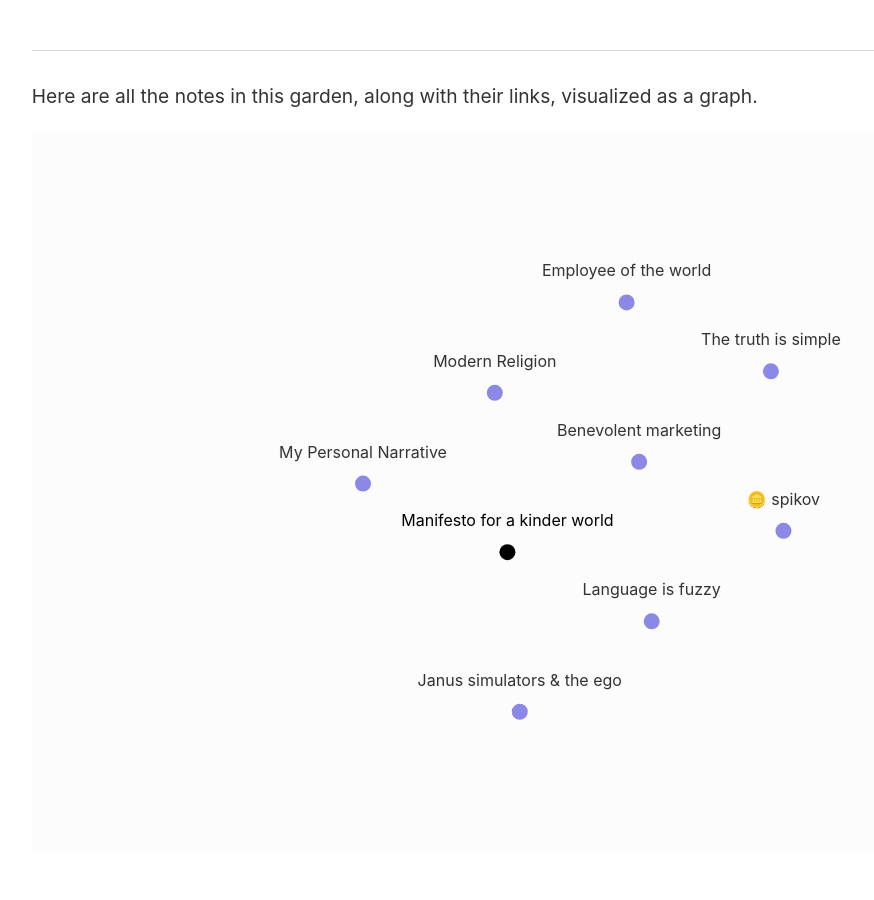
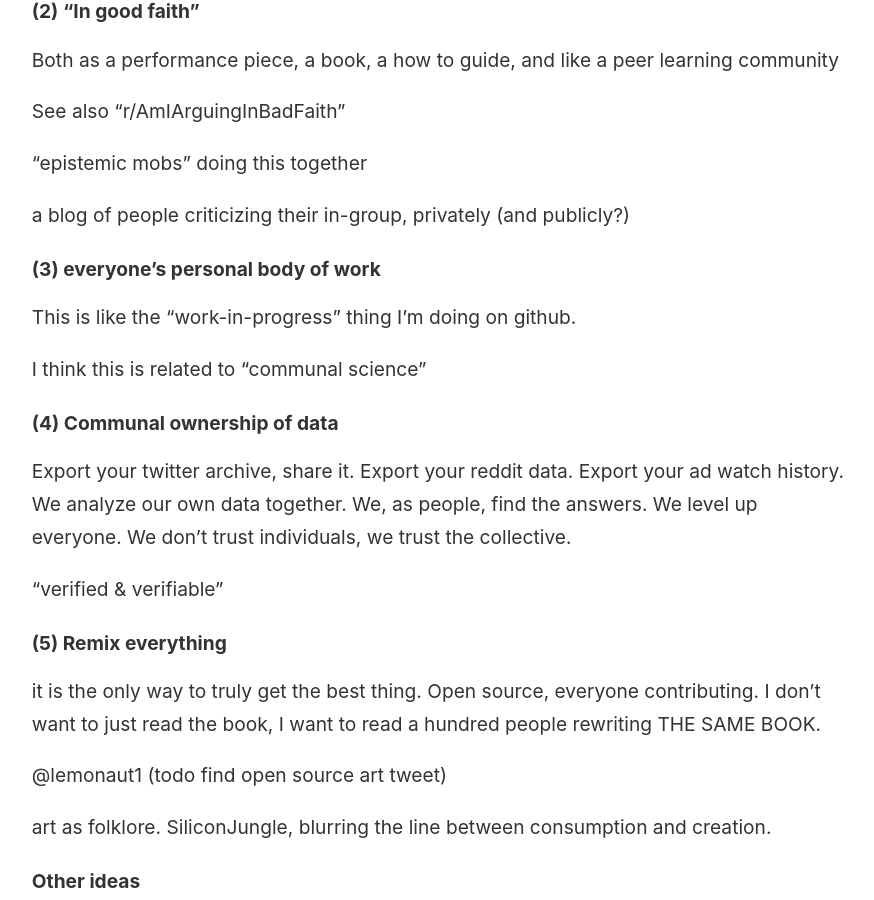
Before and after one commit to DefenderOfBasic/works-in-progress, a Jekyll site: the page built from notebook/_notes/Manifesto for a Kinder World.md, in a window 1280 px wide and 900 px high, scrolled down 1101 px. Shown: the whole window, without its empty margins (45-919 px from the left). Built offline with Jekyll 4.4.1, drawn with Linux system fonts in a browser that asks for light colours; some of the changed text lies outside the part shown.

Commit message:
vault backup: 2024-08-05 11:20:51

```diff
--- a/notebook/_notes/Manifesto for a Kinder World.md
+++ b/notebook/_notes/Manifesto for a Kinder World.md
@@ -5,6 +5,18 @@
 
 - the first peace treaty in history was between two countries that didn't speak each other's languages. Both kings declared to their people victory. it was great!
 	- we no longer have this option, of peace through ignorance
+
+- when someone writes or makes a thing I was working on/wish I had done, i don't envy them, I thank them, and I build on it! we are coworkers!
+	- if they aren't making something that I can contribute to, then they haven't stolen my idea. my ideas cannot be stolen
+
+### The narrative
+
+Here's what happened in 2025.
+
+Someone publishes "my vision for utopia". People in tpot love it, amplify it. It reaches wider circles, people dunk on it, say this is awful.
+
+They respond with _their utopia_. Oh shit, now you have each tribe kind of looking at a document of what _their_ world looks like, when everything is solved. Project 2025, but written as to what it will look like, NOT what it's fighting against.
+
 
 
 ### Projects
@@ -27,3 +39,25 @@ a blog of people criticizing their in-group, privately (and publicly?)
 This is like the "work-in-progress" thing I'm doing on github.
 
 I think this is related to "communal science"
+
+#### (4) Communal ownership of data
+
+Export your twitter archive, share it. Export your reddit data. Export your ad watch history. We analyze our own data together. We, as people, find the answers. We level up everyone. We don't trust individuals, we trust the collective.
+
+"verified & verifiable"
+
+#### (5) Remix everything
+
+it is the only way to truly get the best thing. Open source, everyone contributing. I don't want to just read the book, I want to read a hundred people rewriting THE SAME BOOK.
+
+@lemonaut1 (todo find open source art tweet)
+
+art as folklore. SiliconJungle, blurring the line between consumption and creation.
+
+#### Other ideas
+
+- all art can be remixed, what does *that* world look like?
+- start with yourself. develop your taste for truth.
+- little social games that go viral
+	- this is BIG because it can transcend language, connect communities that otherwise may never connect
+- 💡 part of this book can be a video essay??? and why not?
```
Also changed, not shown: notebook/_notes/snippets/Benevolent marketing.md (renamed from notebook/_notes/Benevolent marketing.md, +3 -0 lines), notebook/_notes/snippets/Neuroscience on the egregore.md (added, +13 -0 lines), notebook/_notes/snippets/Nuance is easy.md (added, +6 -0 lines), notebook/_notes/snippets/verified & verifiable.md (added, +3 -0 lines), notebook/_notes/snippets/🎮 Category game.md (added, +29 -0 lines), notebook/_notes/snippets/🪙 Spikov.md (renamed from notebook/_notes/🪙 Spikov.md, +1 -1 lines), notebook/_notes/article-drafts/✍️ janus simulators & the ego.md (renamed from notebook/_notes/✍️ janus simulators & the ego.md), notebook/_notes/snippets/language is fuzzy.md (renamed from notebook/_notes/language is fuzzy.md), notebook/_notes/snippets/truth is simple.md (renamed from notebook/_notes/truth is simple.md), notebook/_notes/snippets/📕 Modern religion.md (renamed from notebook/_notes/📕 Modern religion.md), 2 other files.
